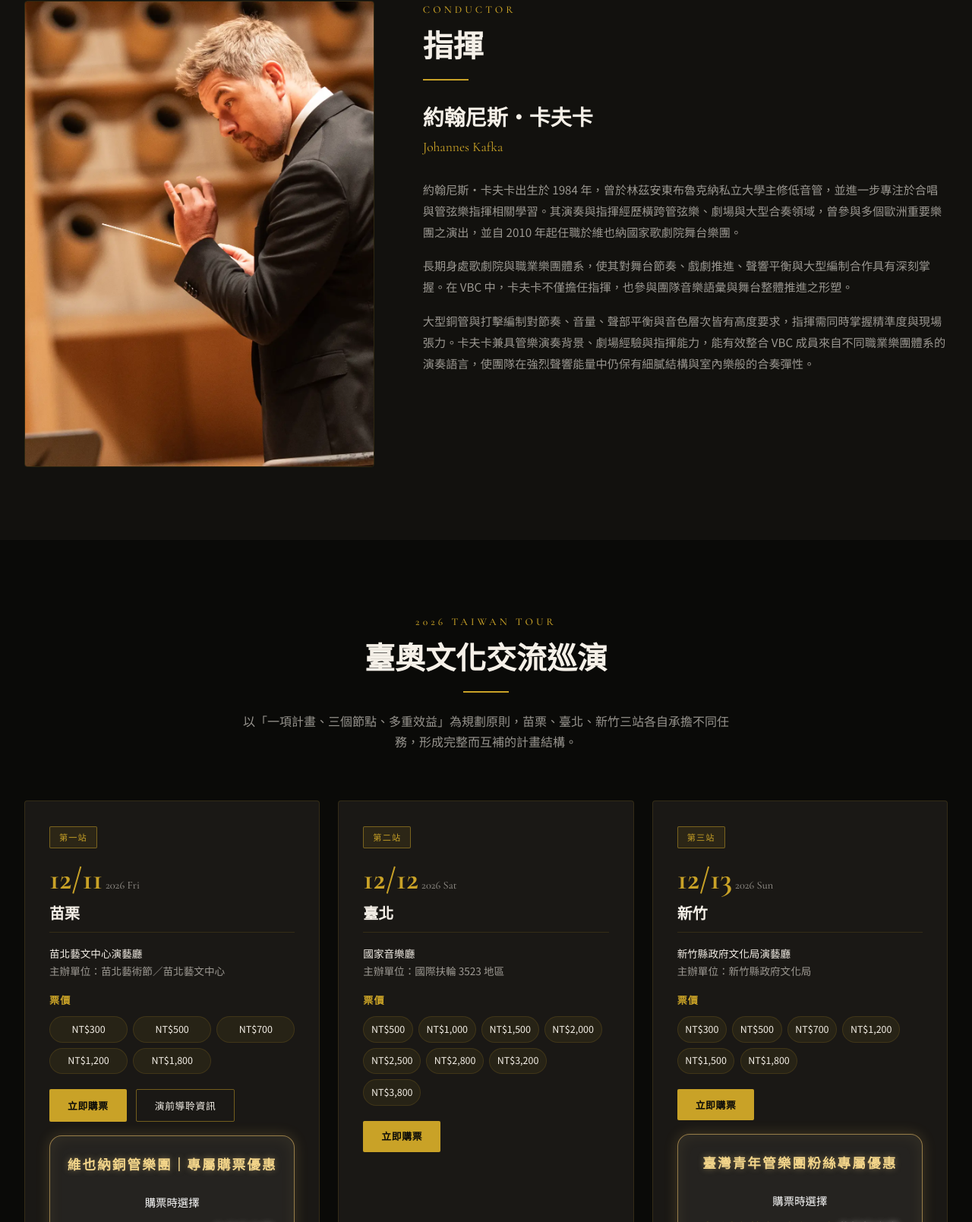
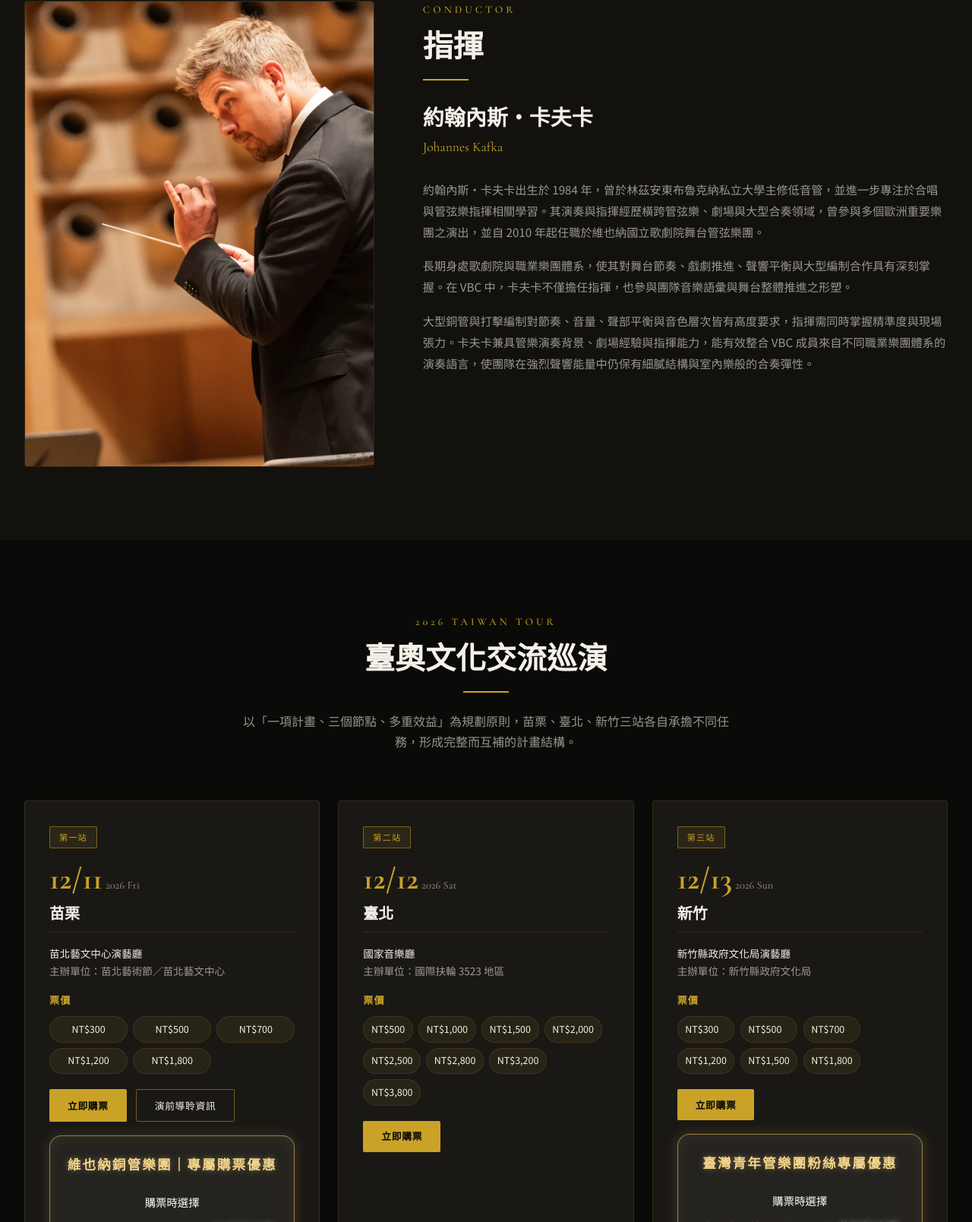
Before and after one commit to melodytsai31-cyber/viyena-orchestra, a plain HTML site: page index.html in a window 1280 px wide. Shown: the part 1671-3280 px from the top of the page at 76% size. Drawn offline with nearby package versions, Linux system fonts and the light colour scheme.

Commit message:
index.html

```diff
--- a/index.html
+++ b/index.html
@@ -2626,7 +2626,11 @@ a {
   height: auto;
   margin: 0 auto 1.25rem;
 }
-
+.hsinchu-price-list {
+  display: grid;
+  grid-template-columns: repeat(3, max-content);
+  gap: 0.45rem;
+}
 </style>
 
 </head>
@@ -2730,10 +2734,10 @@ a {
         <div class="section-label">Conductor</div>
         <h2 class="section-title">指揮</h2>
         <hr class="gold-divider left">
-        <h3>約翰尼斯・卡夫卡</h3>
+        <h3>約翰內斯・卡夫卡</h3>
         <p class="name-en">Johannes Kafka</p>
         <p>
-          約翰尼斯・卡夫卡出生於 1984 年，曾於林茲安東布魯克納私立大學主修低音管，並進一步專注於合唱與管弦樂指揮相關學習。其演奏與指揮經歷橫跨管弦樂、劇場與大型合奏領域，曾參與多個歐洲重要樂團之演出，並自 2010 年起任職於維也納國家歌劇院舞台樂團。
+          約翰內斯・卡夫卡出生於 1984 年，曾於林茲安東布魯克納私立大學主修低音管，並進一步專注於合唱與管弦樂指揮相關學習。其演奏與指揮經歷橫跨管弦樂、劇場與大型合奏領域，曾參與多個歐洲重要樂團之演出，並自 2010 年起任職於維也納國立歌劇院舞台管弦樂團。
         </p>
         <p>
           長期身處歌劇院與職業樂團體系，使其對舞台節奏、戲劇推進、聲響平衡與大型編制合作具有深刻掌握。在 VBC 中，卡夫卡不僅擔任指揮，也參與團隊音樂語彙與舞台整體推進之形塑。
@@ -2881,7 +2885,7 @@ a {
 
         <div class="tour-card-price">
           <span class="tour-card-price-label">票價</span>
-          <div class="tour-card-price-list">
+          <div class="tour-card-price-list hsinchu-price-list">
             <span>NT$300</span>
             <span>NT$500</span>
             <span>NT$700</span>
@@ -3279,24 +3283,24 @@ a {
           <div class="ensemble-category-count">5 位</div>
         </div>
 
-        <!-- 法國號 -->
+        <!-- 維也納號 -->
         <div class="ensemble-category-block" onclick="openEnsembleModal(2)">
           <div class="ensemble-category-dot"></div>
-          <div class="ensemble-category-name">法國號</div>
+          <div class="ensemble-category-name">維也納號</div>
           <div class="ensemble-category-count">4 位</div>
         </div>
 
-        <!-- 長號 -->
+        <!-- 長號/上低音號 -->
         <div class="ensemble-category-block" onclick="openEnsembleModal(3)">
           <div class="ensemble-category-dot"></div>
-          <div class="ensemble-category-name">長號</div>
+          <div class="ensemble-category-name">長號/上低音號</div>
           <div class="ensemble-category-count">3 位</div>
         </div>
 
-        <!-- 長號/上低音號 -->
+        <!-- 長號 -->
         <div class="ensemble-category-block" onclick="openEnsembleModal(4)">
           <div class="ensemble-category-dot"></div>
-          <div class="ensemble-category-name">長號/上低音號</div>
+          <div class="ensemble-category-name">長號</div>
           <div class="ensemble-category-count">2 位</div>
         </div>
 
```
